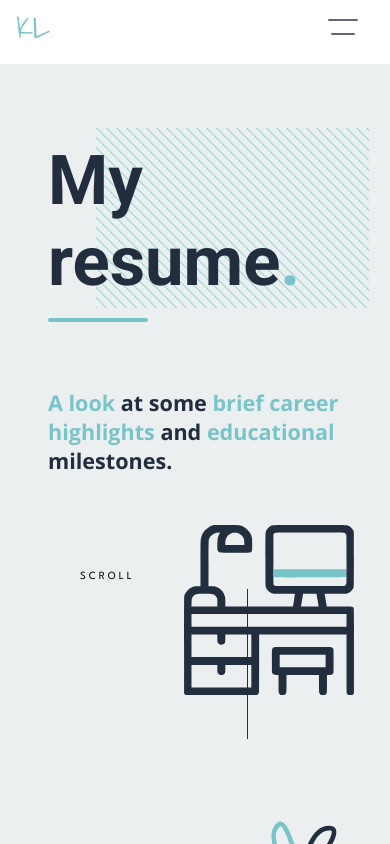
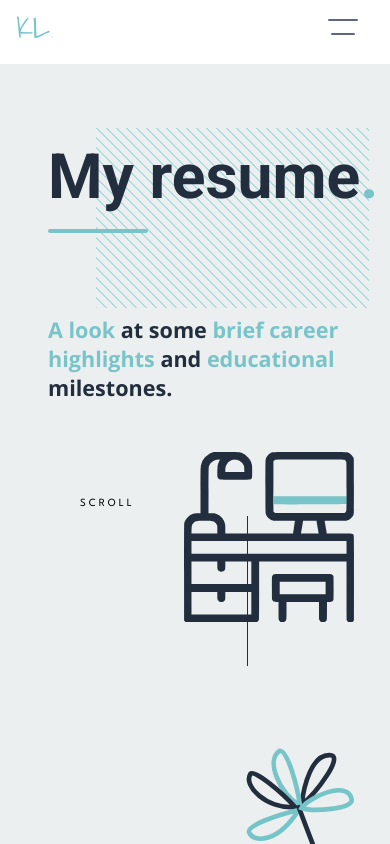
Before and after one commit to kattlaw/katlaw-portfolio, a React (Create React App) app: page /resume in a window 390 px wide. Shown: the top 844 px of the page. Built offline with nearby package versions, Linux system fonts and the light colour scheme.

Commit message:
fixing overflow for media query

```diff
--- a/src/components/Main/Main.js
+++ b/src/components/Main/Main.js
@@ -203,7 +203,7 @@ const Main = () => {
             <div id="spring1" className="layer" data-speed="-7"><SiSpringCreators /></div>
             <div id="right" className="layer" data-speed="4"><BiRightArrow /></div>
             <div id="spring2" className="layer" data-speed="-2"><SiSpringCreators /></div>
-            <div id="down" className="layer" data-speed="-8"><BiDownArrow /></div>
+            <div id="down" className="layer" data-speed="8"><BiDownArrow /></div>
             <div id="up" className="layer" data-speed="3"><BiUpArrow /></div>
             <div id="slash" className="layer" data-speed="9"><BsSlashLg /></div>
             <div id="backslash" className="layer" data-speed="-10"><FaSlash /></div>
--- a/src/components/Main/main.css
+++ b/src/components/Main/main.css
@@ -13,7 +13,7 @@
 
 #main .layer {
   position: absolute;
-  width: 100%;
+  width: auto;
   height: 100vh;
   overflow: hidden;
 }
--- a/src/components/Resume/resume.css
+++ b/src/components/Resume/resume.css
@@ -270,7 +270,7 @@
 
     .resume-heading {
         margin-top: -10.5rem;
-        font-size: 4.3rem;
+        font-size: 3.9rem;
         margin-left: 3rem;
     }
 
@@ -279,9 +279,9 @@
     }
 
     .resume-subtitle {
-        width: 90%;
+        width: 80%;
         font-size: .9rem;
-        margin-top: 0;
+        margin-top: 4rem;
     }
 
     .resume-info {
```
